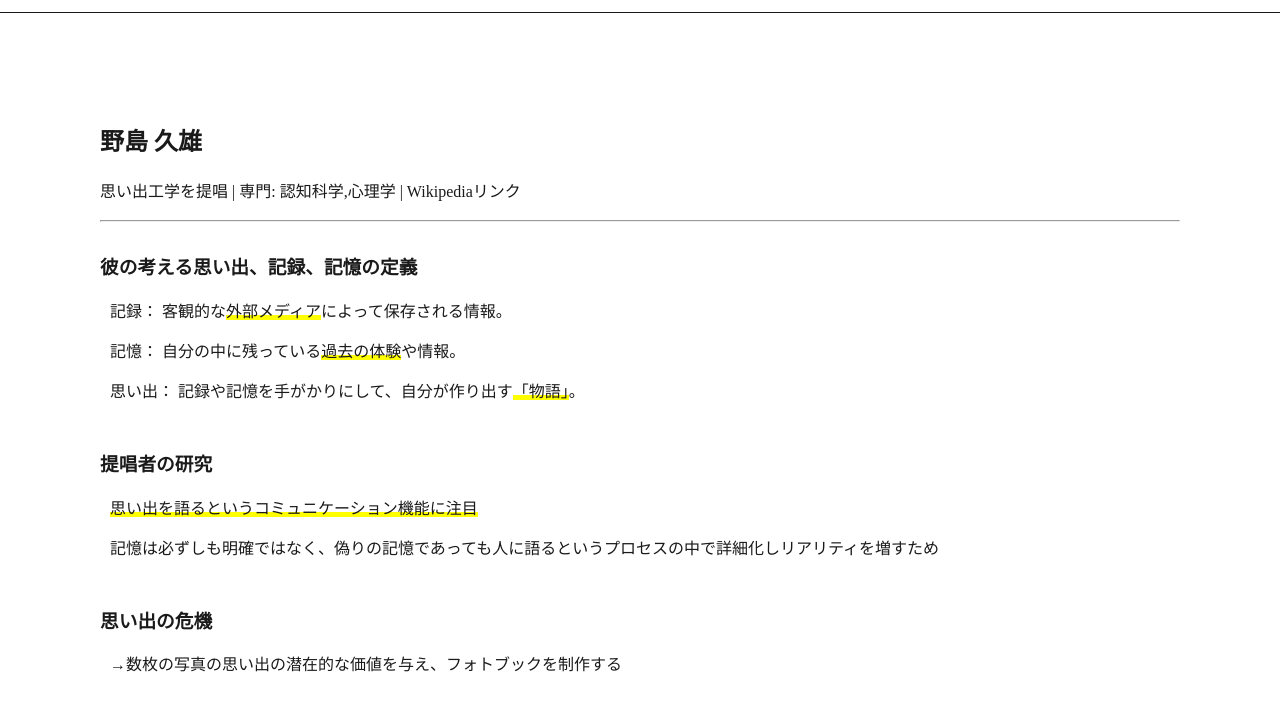
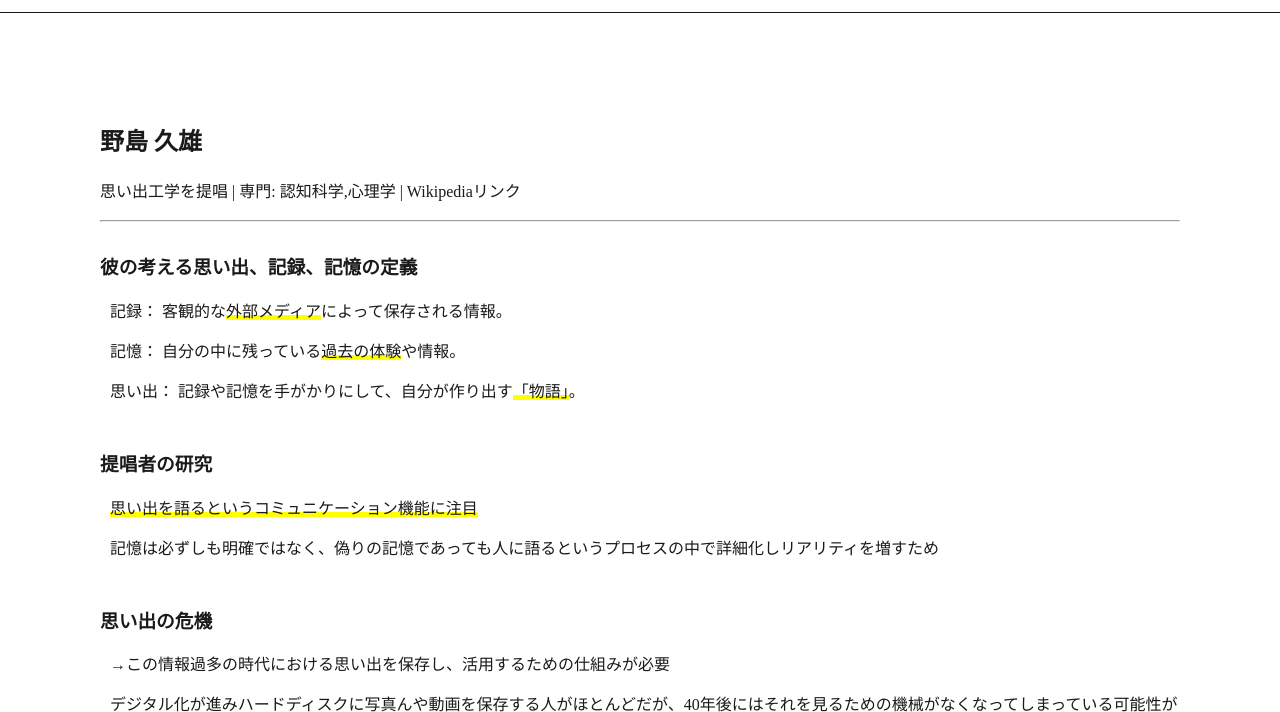
Before and after one commit to gassi4731/zzz_uni_2021_spr_creation_in_fsd_c1_a_team, a plain HTML site: page static/advocative.html in a window 1280 px wide. Shown: the part 78-790 px from the top of the page. Drawn offline with Linux system fonts and the light colour scheme.

Commit message:
提唱者の内容を変更

```diff
--- a/static/advocative.html
+++ b/static/advocative.html
@@ -47,7 +47,10 @@
 
       <div class="group">
         <h3>思い出の危機</h3>
-        <p>→数枚の写真の思い出の潜在的な価値を与え、フォトブックを制作する</p>
+        <p>→この情報過多の時代における思い出を保存し、活用するための仕組みが必要<br>
+          デジタル化が進みハードディスクに写真んや動画を保存する人がほとんどだが、40年後にはそれを見るための機械がなくなってしまっている可能性がある。(例えば現在カセットテープの再生機をもっていない人が多いためカセットテープに保存された情報は容易に使うことができない）<br>
+          ↓<br>
+          数枚の写真に思い出の潜在的な価値を与え、フォトブックを制作する</p>
       </div>
 
       <div class="group">
```
